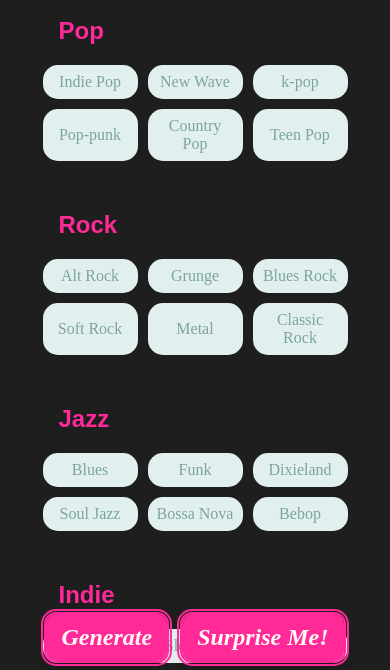
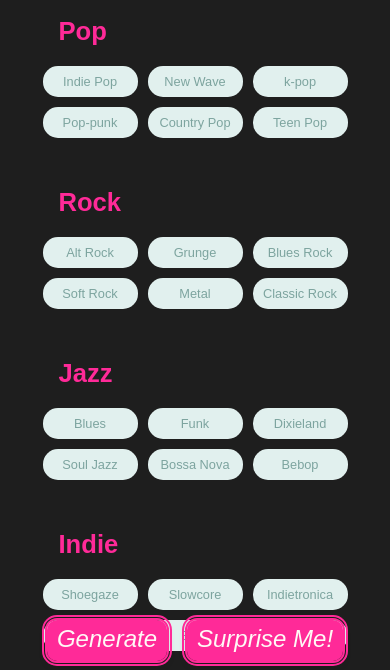
Before and after one commit to celestieve/Mixify---Spotify-Playlist-Generator, a plain HTML site: page index.html in a window 390 px wide. Shown: the part 153-823 px from the top of the page. Drawn offline with nearby package versions, Linux system fonts and the light colour scheme; a web font is replaced by a local one.

Commit message:
update font and styling

```diff
--- a/style.css
+++ b/style.css
@@ -67,7 +67,9 @@ header {
     margin-bottom: 50px;
 
     button {
-        font-family: "Forum", serif;
+        font-family: dunbar-tall, sans-serif;
+        font-weight: 500;
+        font-style: normal;
         border: none;
         color: #7da49f;
         padding: 10px;
@@ -87,6 +89,7 @@ header {
     button:focus {
         color: #bb5c03;
         background-color: #e89a51;
+        outline: 5px double #e89a51;
     }
 }
 
@@ -97,7 +100,7 @@ header {
 
     button {
         width: 190px;
-        font-size: 1.7em;
+        font-size: 1.5em;
         cursor: pointer;
     }
 }
@@ -111,15 +114,15 @@ header {
     gap: 20px;
 
     button {
-        font-family: "Forum", serif;
+        font-family: dunbar-low, sans-serif;
+        font-weight: 500;
         font-style: italic;
-        font-weight: 600;
         background-color: #ff2a98;
         outline: 5px double #ff2a98;
         border: none;
         color: #fff9f6;
-        font-size: 2em;
-        padding: 10px 15px 10px 15px;
+        font-size: 2.3em;
+        padding: 5px 20px 8px 20px;
         border-radius: 10px;
         cursor: pointer;
     }
@@ -197,7 +200,7 @@ header {
   @media (min-width: 320px) and (max-width: 480px) {
 
     .genres {
-        font-size: 1.5em;
+        font-size: 1.6em;
     }
 
     .sub-genres-container {
@@ -206,7 +209,7 @@ header {
 
         button {
             width: 95px;
-            font-size: 1em;
+            font-size: .8em;
             transition: ease .1s;
         }
 
@@ -218,21 +221,20 @@ header {
         }
         button:hover {
             transform: scale(1.05);
-            font-size: 1em;
+            font-size: .8em;
         }
         button:active {
             transform: scale(.96);
-            font-size: 1em;
+            font-size: .8em;
         }
     }
 
     .buttons-main {
-        gap: 15px;
+        gap: 20px;
 
         button {
-            font-weight: 600;
             font-size: 1.5em;
-            padding: 10px 15px 10px 15px;
+            padding: 5px 10px 8px 10px;
         }
     }
 
@@ -249,7 +251,7 @@ header {
         grid-template-columns: repeat(3, auto);
 
         button {
-            font-size: 1.5em;
+            font-size: 1.2em;
             transition: ease .1s;
         }
 
@@ -261,11 +263,11 @@ header {
         }
         button:hover {
             transform: scale(1.06);
-            font-size: 1.5em;
+            font-size: 1.2em;
         }
         button:active {
             transform: scale(.96);
-            font-size: 1.5em;
+            font-size: 1.2em;
         }
     }
 
@@ -273,9 +275,8 @@ header {
         gap: 25px;
 
         button {
-            font-weight: 600;
             font-size: 1.8em;
-            padding: 10px 15px 10px 15px;
+            padding: 5px 15px 8px 15px;
         }
     }
 
```
